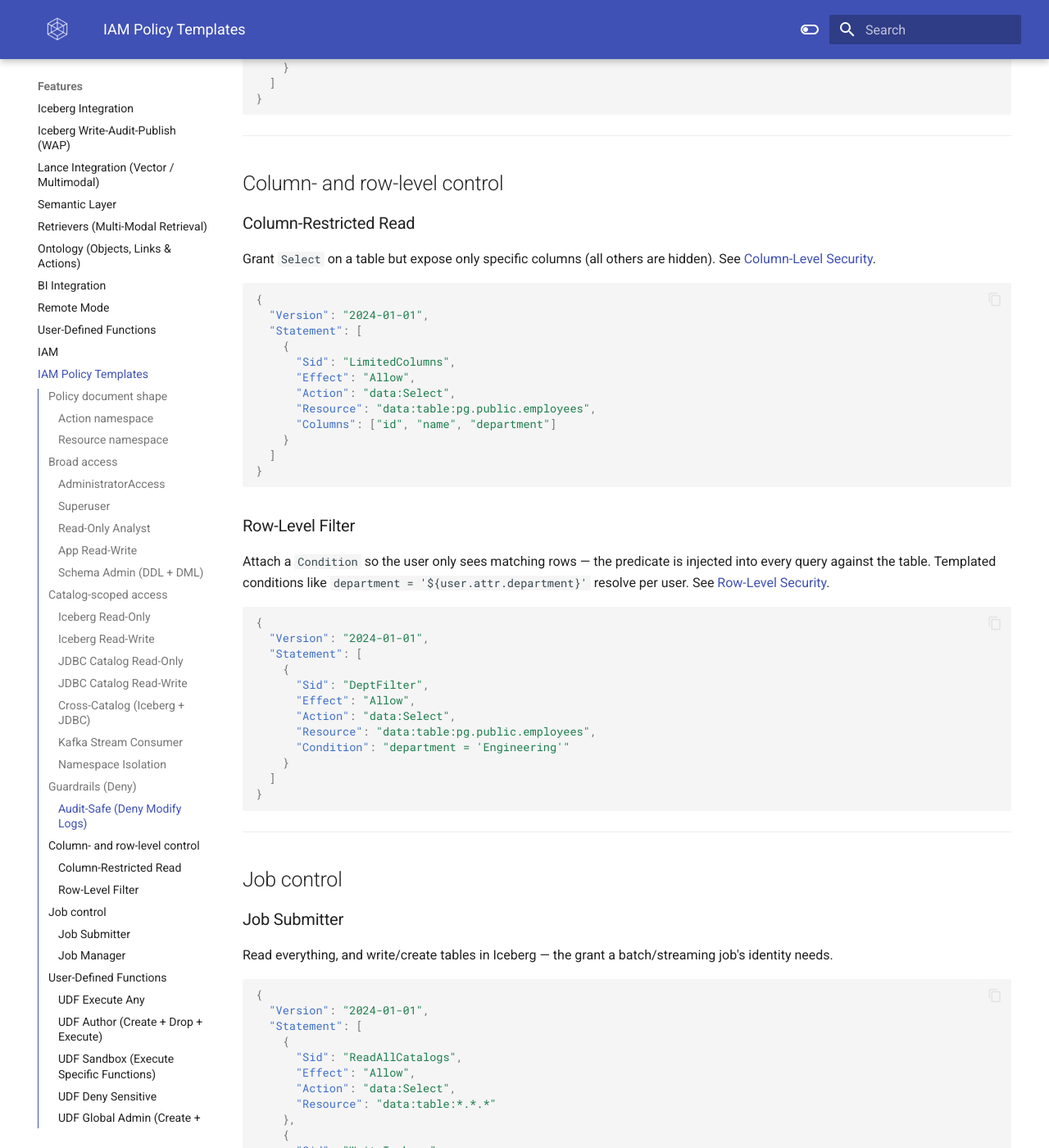
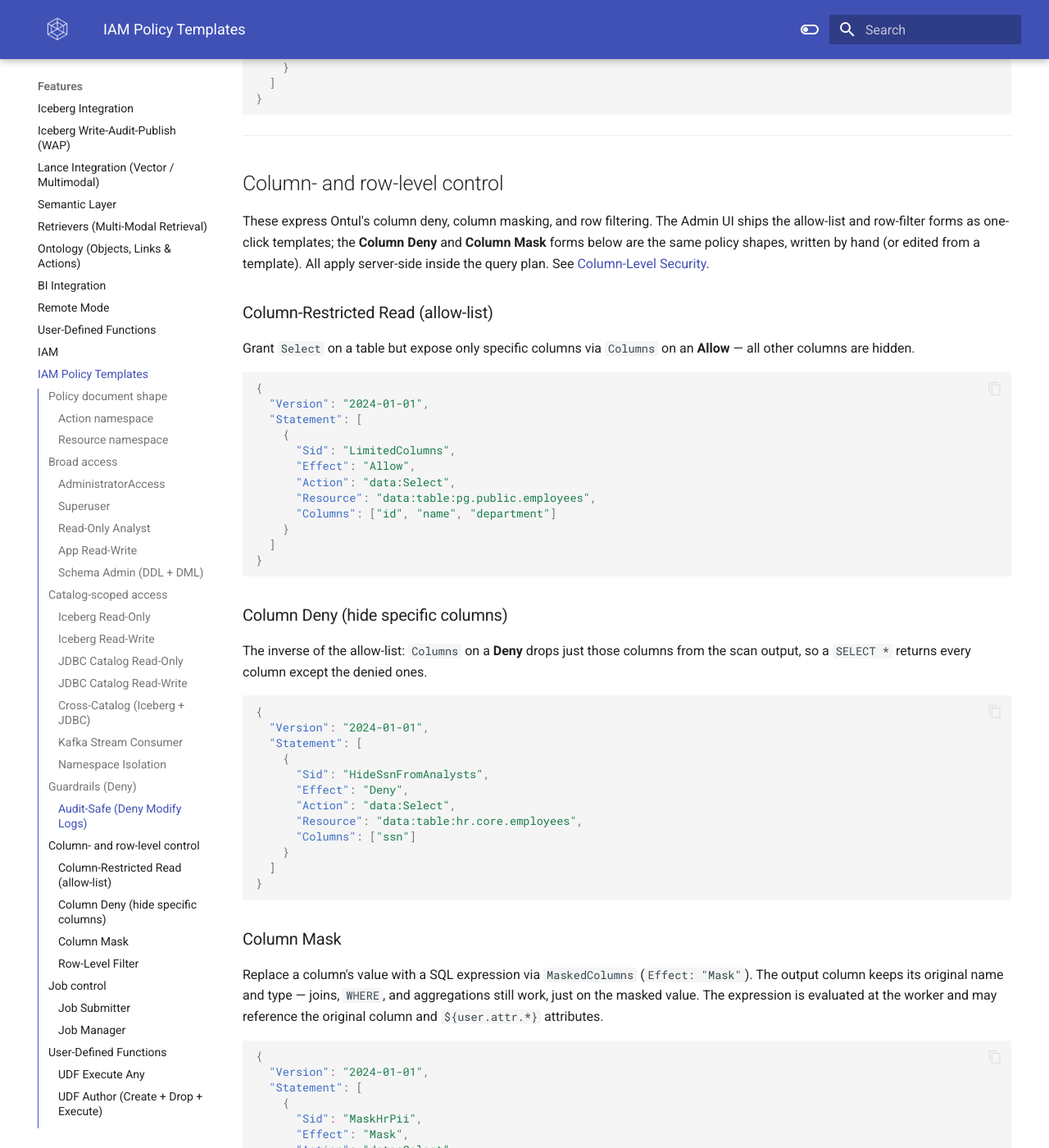
Before and after one commit to cloudcheflabs/ontul-docs, an MkDocs documentation site: the page built from docs/features/iam-policy-templates.md, in a window 1280 px wide and 1400 px high, scrolled down 6763 px. Shown: the whole window at 82% size. Built offline with MkDocs 1.6.1 and Material for MkDocs 9.7.7, drawn with Linux system fonts in a browser that asks for light colours; the version menu is left out; some of the changed text lies outside the part shown.

Commit message:
docs(iam-policy-templates): add Column Deny and Column Mask examples
The page only had the column allow-list and row filter; add Column Deny
(Deny + Columns) and Column Mask (Mask + MaskedColumns, incl. conditional
unmask by role), matching the new Admin UI templates.

Co-Authored-By: Claude Opus 4.8 (1M context) <noreply@anthropic.com>

````diff
--- a/docs/features/iam-policy-templates.md
+++ b/docs/features/iam-policy-templates.md
@@ -314,9 +314,11 @@ Allow DML everywhere, but forbid updating/deleting audit and log tables (matched
 
 ## Column- and row-level control
 
-### Column-Restricted Read
+These express Ontul's column deny, column masking, and row filtering. The Admin UI ships the allow-list and row-filter forms as one-click templates; the **Column Deny** and **Column Mask** forms below are the same policy shapes, written by hand (or edited from a template). All apply server-side inside the query plan. See [Column-Level Security](iam.md#column-level-security).
 
-Grant `Select` on a table but expose only specific columns (all others are hidden). See [Column-Level Security](iam.md#column-level-security).
+### Column-Restricted Read (allow-list)
+
+Grant `Select` on a table but expose only specific columns via `Columns` on an **Allow** — all other columns are hidden.
 
 ```json
 {
@@ -332,6 +334,70 @@ Grant `Select` on a table but expose only specific columns (all others are hidde
   ]
 }
 ```
+
+### Column Deny (hide specific columns)
+
+The inverse of the allow-list: `Columns` on a **Deny** drops just those columns from the scan output, so a `SELECT *` returns every column except the denied ones.
+
+```json
+{
+  "Version": "2024-01-01",
+  "Statement": [
+    {
+      "Sid": "HideSsnFromAnalysts",
+      "Effect": "Deny",
+      "Action": "data:Select",
+      "Resource": "data:table:hr.core.employees",
+      "Columns": ["ssn"]
+    }
+  ]
+}
+```
+
+### Column Mask
+
+Replace a column's value with a SQL expression via `MaskedColumns` (`Effect: "Mask"`). The output column keeps its original name and type — joins, `WHERE`, and aggregations still work, just on the masked value. The expression is evaluated at the worker and may reference the original column and `${user.attr.*}` attributes.
+
+```json
+{
+  "Version": "2024-01-01",
+  "Statement": [
+    {
+      "Sid": "MaskHrPii",
+      "Effect": "Mask",
+      "Action": "data:Select",
+      "Resource": "data:table:hr.core.employees",
+      "MaskedColumns": {
+        "ssn": "'***-**-' || substr(ssn, -4)",
+        "email": "regexp_replace(email, '(^.).*(@.*$)', '$1***$2')",
+        "salary": "0"
+      }
+    }
+  ]
+}
+```
+
+Masks can be conditional — e.g. unmask for one role and mask everyone else:
+
+```json
+{
+  "Version": "2024-01-01",
+  "Statement": [
+    {
+      "Sid": "ConditionalUnmaskSsn",
+      "Effect": "Mask",
+      "Action": "data:Select",
+      "Resource": "data:table:hr.core.employees",
+      "MaskedColumns": {
+        "ssn": "CASE WHEN '${user.attr.role}' = 'compliance' THEN ssn ELSE '***-**-XXXX' END"
+      }
+    }
+  ]
+}
+```
+
+!!! note
+    Precedence is **Deny > Mask > Allow**. A column named in both a Deny and a Mask statement disappears entirely — the mask never fires.
 
 ### Row-Level Filter
 
````
